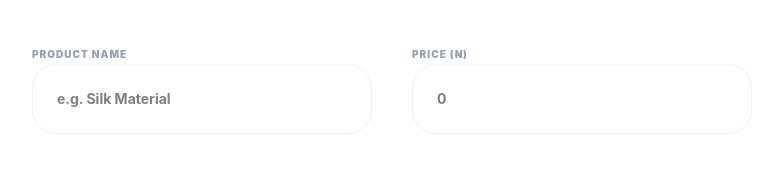
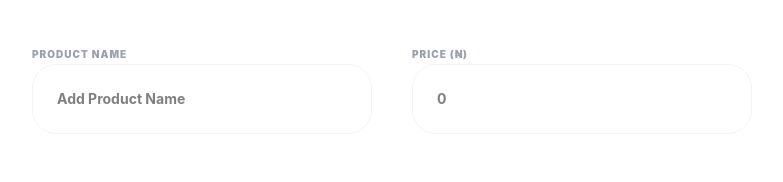
Before and after one commit to bolujolayemi-a11y/vendra_e-commerce, a Next.js app: page /dashboard/products in a window 1280 px wide. Shown: the part 674-856 px from the top of the page, without its empty margins (248-1031 px from the left). Built offline with nearby package versions, Linux system fonts and the light colour scheme; no server answers.

Commit message:
feat: update

```diff
--- a/src/app/dashboard/products/page.tsx
+++ b/src/app/dashboard/products/page.tsx
@@ -135,7 +135,7 @@ export default function AddProduct() {
         <div className="grid grid-cols-1 md:grid-cols-2 gap-10">
           <div className="space-y-4">
             <label className="text-[10px] font-black uppercase tracking-widest text-gray-400">Product Name</label>
-            <input required className="w-full p-6 bg-white border border-gray-100 rounded-[1.5rem] text-sm font-bold outline-none focus:ring-4 focus:ring-black/5" placeholder="e.g. Silk Material" value={formData.name} onChange={(e) => setFormData({...formData, name: e.target.value})} />
+            <input required className="w-full p-6 bg-white border border-gray-100 rounded-[1.5rem] text-sm font-bold outline-none focus:ring-4 focus:ring-black/5" placeholder="Add Product Name" value={formData.name} onChange={(e) => setFormData({...formData, name: e.target.value})} />
           </div>
 
           <div className="space-y-4">
```
